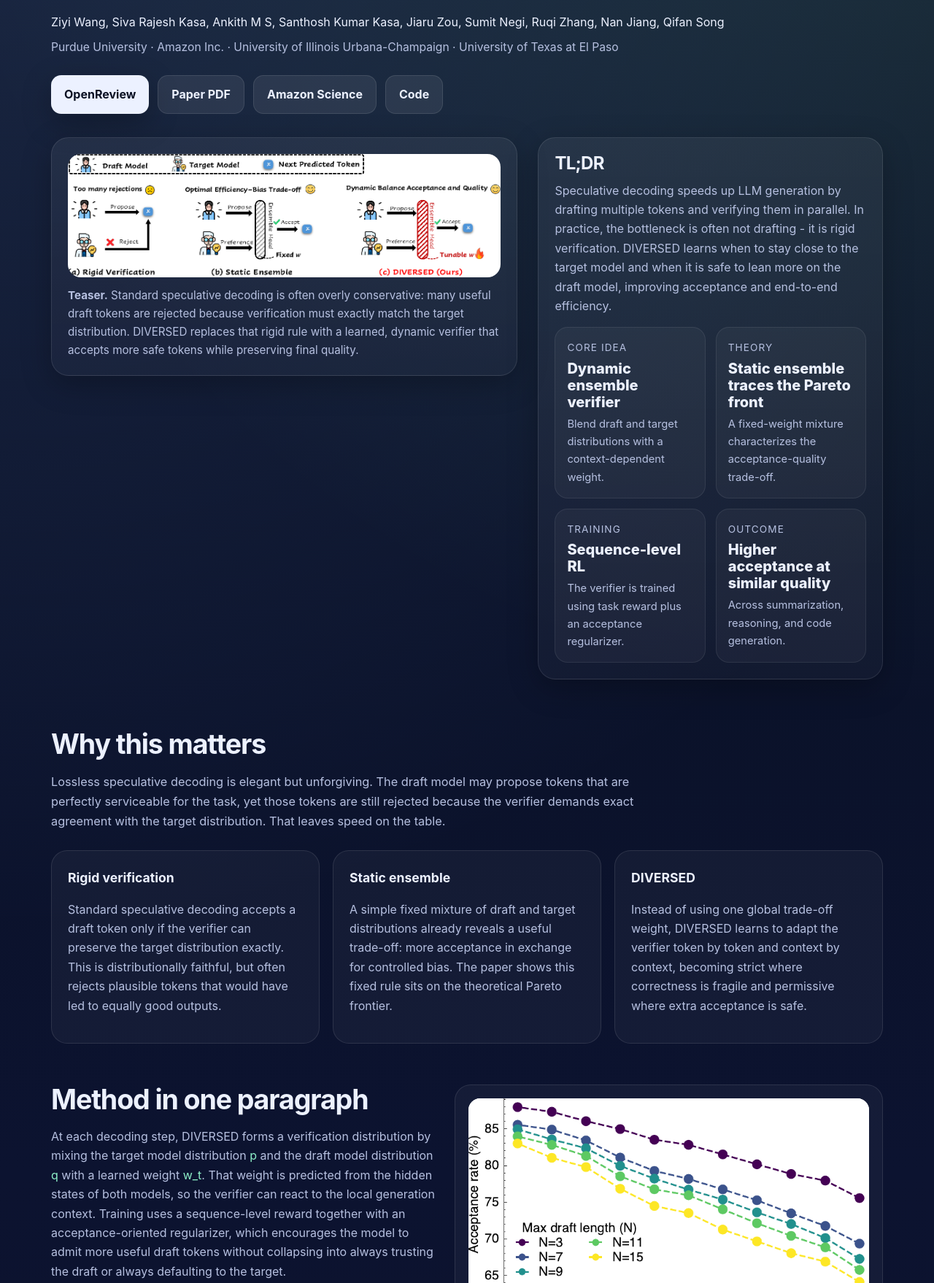
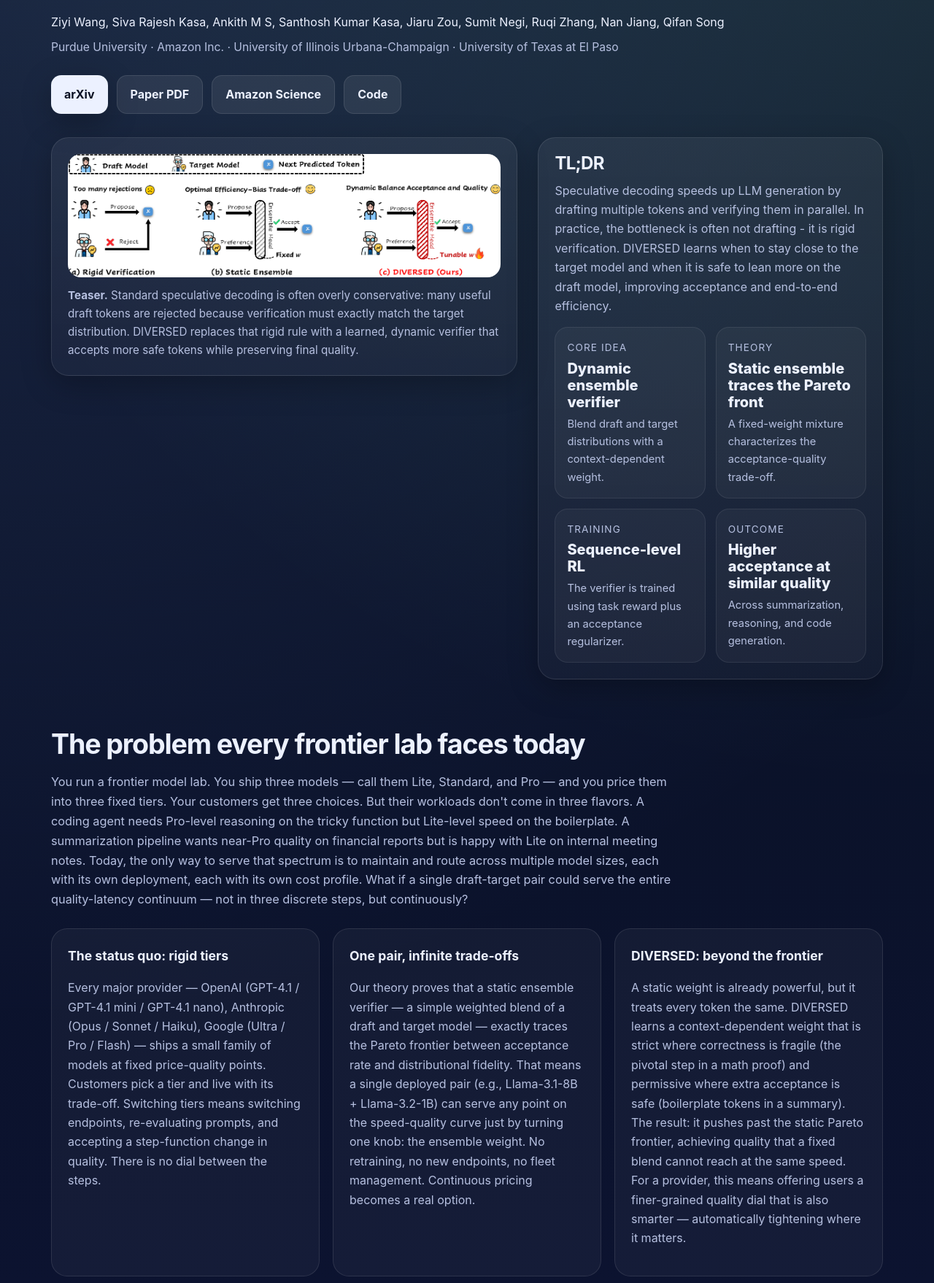
Before and after one commit to kasakh/relaxed-spec-decoding, a plain HTML site: page index.html in a window 1280 px wide. Shown: the part 420-2178 px from the top of the page at 73% size. Drawn offline with Linux system fonts and the light colour scheme.

Commit message:
Update blogpost: arxiv link, practitioner motivation, industry section
- Replace OpenReview links with arxiv (https://arxiv.org/abs/2604.07622)
- Rewrite 'Why this matters' as frontier-lab practitioner pitch
- Replace 'Page notes' with 'Why this matters for the industry'
- Update footer with proper attribution and links

```diff
--- a/index.html
+++ b/index.html
@@ -322,8 +322,8 @@
         Purdue University · Amazon Inc. · University of Illinois Urbana-Champaign · University of Texas at El Paso
       </div>
       <div class="actions">
-        <a class="button" href="https://openreview.net/forum?id=yCNt8ovyzl" target="_blank" rel="noopener noreferrer">OpenReview</a>
-        <a class="button secondary" href="https://openreview.net/pdf?id=yCNt8ovyzl" target="_blank" rel="noopener noreferrer">Paper PDF</a>
+        <a class="button" href="https://arxiv.org/abs/2604.07622" target="_blank" rel="noopener noreferrer">arXiv</a>
+        <a class="button secondary" href="https://arxiv.org/pdf/2604.07622" target="_blank" rel="noopener noreferrer">Paper PDF</a>
         <a class="button secondary" href="https://www.amazon.science/publications/diversed-relaxed-speculative-decoding-via-dynamic-ensemble-verification" target="_blank" rel="noopener noreferrer">Amazon Science</a>
         <a class="button secondary" href="https://github.com/comeusr/diversed" target="_blank" rel="noopener noreferrer">Code</a>
       </div>
@@ -370,22 +370,22 @@
 
   <section>
     <div class="container">
-      <h2>Why this matters</h2>
+      <h2>The problem every frontier lab faces today</h2>
       <p class="section-lead">
-        Lossless speculative decoding is elegant but unforgiving. The draft model may propose tokens that are perfectly serviceable for the task, yet those tokens are still rejected because the verifier demands exact agreement with the target distribution. That leaves speed on the table.
+        You run a frontier model lab. You ship three models &mdash; call them Lite, Standard, and Pro &mdash; and you price them into three fixed tiers. Your customers get three choices. But their workloads don't come in three flavors. A coding agent needs Pro-level reasoning on the tricky function but Lite-level speed on the boilerplate. A summarization pipeline wants near-Pro quality on financial reports but is happy with Lite on internal meeting notes. Today, the only way to serve that spectrum is to maintain and route across multiple model sizes, each with its own deployment, each with its own cost profile. What if a single draft-target pair could serve the entire quality-latency continuum &mdash; not in three discrete steps, but continuously?
       </p>
       <div class="cards">
         <div class="card">
-          <h3>Rigid verification</h3>
-          <p>Standard speculative decoding accepts a draft token only if the verifier can preserve the target distribution exactly. This is distributionally faithful, but often rejects plausible tokens that would have led to equally good outputs.</p>
+          <h3>The status quo: rigid tiers</h3>
+          <p>Every major provider &mdash; OpenAI (GPT-4.1 / GPT-4.1 mini / GPT-4.1 nano), Anthropic (Opus / Sonnet / Haiku), Google (Ultra / Pro / Flash) &mdash; ships a small family of models at fixed price-quality points. Customers pick a tier and live with its trade-off. Switching tiers means switching endpoints, re-evaluating prompts, and accepting a step-function change in quality. There is no dial between the steps.</p>
         </div>
         <div class="card">
-          <h3>Static ensemble</h3>
-          <p>A simple fixed mixture of draft and target distributions already reveals a useful trade-off: more acceptance in exchange for controlled bias. The paper shows this fixed rule sits on the theoretical Pareto frontier.</p>
+          <h3>One pair, infinite trade-offs</h3>
+          <p>Our theory proves that a static ensemble verifier &mdash; a simple weighted blend of a draft and target model &mdash; exactly traces the Pareto frontier between acceptance rate and distributional fidelity. That means a single deployed pair (e.g., Llama-3.1-8B + Llama-3.2-1B) can serve any point on the speed-quality curve just by turning one knob: the ensemble weight. No retraining, no new endpoints, no fleet management. Continuous pricing becomes a real option.</p>
         </div>
         <div class="card">
-          <h3>DIVERSED</h3>
-          <p>Instead of using one global trade-off weight, DIVERSED learns to adapt the verifier token by token and context by context, becoming strict where correctness is fragile and permissive where extra acceptance is safe.</p>
+          <h3>DIVERSED: beyond the frontier</h3>
+          <p>A static weight is already powerful, but it treats every token the same. DIVERSED learns a context-dependent weight that is strict where correctness is fragile (the pivotal step in a math proof) and permissive where extra acceptance is safe (boilerplate tokens in a summary). The result: it pushes past the static Pareto frontier, achieving quality that a fixed blend cannot reach at the same speed. For a provider, this means offering users a finer-grained quality dial that is also smarter &mdash; automatically tightening where it matters.</p>
         </div>
       </div>
     </div>
@@ -507,12 +507,15 @@
 }</pre>
       </div>
       <div>
-        <h2>Page notes</h2>
+        <h2>Why this matters for the industry</h2>
         <p class="copy">
-          This page is intentionally built as a plain static site so it can be dropped directly into GitHub Pages without a build step. All figure paths are relative, so it works both for a personal site like <code>username.github.io</code> and for a project site like <code>username.github.io/diversed</code>.
+          LLM inference is the single largest cost center for every model provider. Speculative decoding is already deployed in production at Google (AI Overviews) and is standard in open-source serving stacks like vLLM and SGLang. Yet every deployment today faces the same constraint: verification is all-or-nothing. You either match the target distribution exactly, or you don't.
         </p>
         <p class="copy">
-          Before publishing, you may want to update the external links for the paper PDF, code repository, or any author homepage links.
+          DIVERSED removes that binary. It gives providers a principled, learned mechanism to offer <em>continuous</em> quality-latency trade-offs from a single model pair. For API providers, this opens the door to usage-based pricing that tracks actual quality delivered per token, not just which model was called. For on-device inference, it means one deployment that adapts its fidelity to the task at hand.
+        </p>
+        <p class="copy">
+          The code is open-source and works with standard HuggingFace model pairs. The ensemble head adds negligible overhead. If you serve LLMs at scale, this is a drop-in upgrade to your speculative decoding pipeline.
         </p>
       </div>
     </div>
@@ -520,7 +523,7 @@
 
   <footer>
     <div class="container footer">
-      Built for easy GitHub Pages deployment. Replace links, add a video or poster if you have them, and publish.
+      DIVERSED &middot; AISTATS 2026 &middot; Purdue University &amp; Amazon Inc. &middot; <a href="https://arxiv.org/abs/2604.07622">arXiv</a> &middot; <a href="https://github.com/comeusr/diversed">Code</a>
     </div>
   </footer>
 </body>
```
